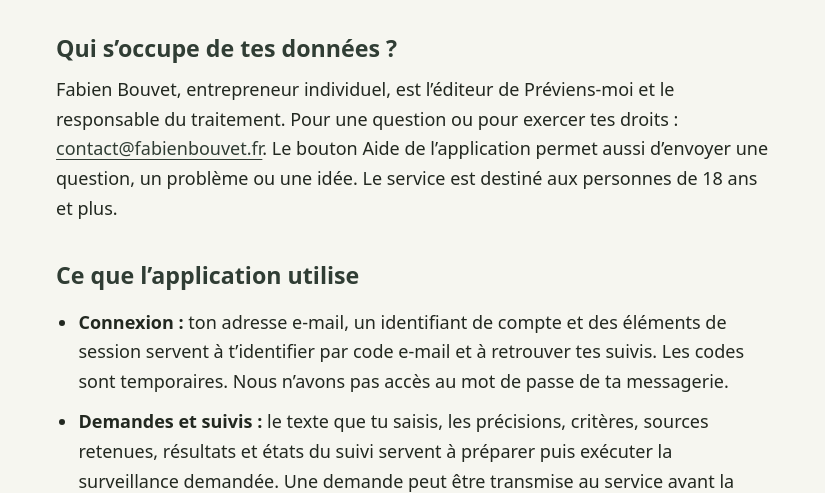
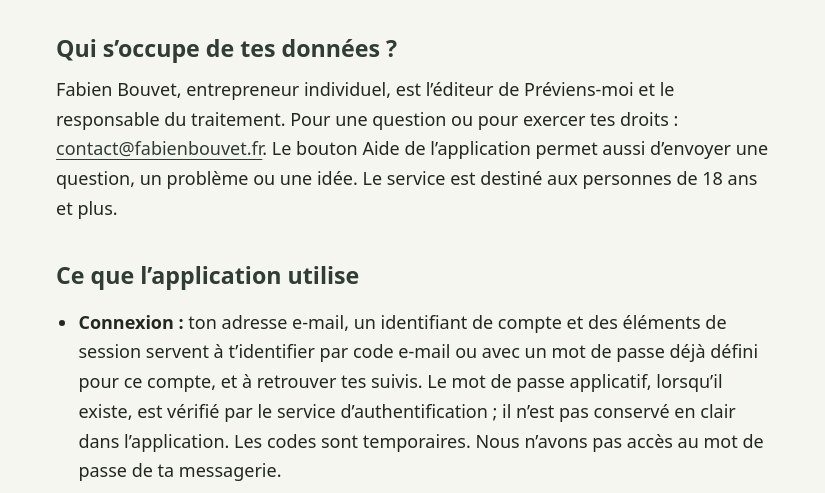
Before and after one commit to vbooo/app-policies, a plain HTML site: page previens-moi/fr.html in a window 1280 px wide. Shown: the part 326-819 px from the top of the page, without its empty margins (227-1052 px from the left). Drawn offline with Linux system fonts and the light colour scheme.

Commit message:
Describe optional existing-password authentication for Previens-moi

```diff
--- a/previens-moi/fr.html
+++ b/previens-moi/fr.html
@@ -4,7 +4,7 @@
 <main id="contenu"><h1>Politique de confidentialité</h1><p class="muted">Préviens-moi · application Android fr.previensmoi.app<br>Dernière mise à jour : 27 novembre 2026</p>
 <h2>Qui s’occupe de tes données ?</h2><p>Fabien Bouvet, entrepreneur individuel, est l’éditeur de Préviens-moi et le responsable du traitement. Pour une question ou pour exercer tes droits : <a href="mailto:contact@fabienbouvet.fr">contact@fabienbouvet.fr</a>. Le bouton Aide de l’application permet aussi d’envoyer une question, un problème ou une idée. Le service est destiné aux personnes de 18 ans et plus.</p>
 <h2>Ce que l’application utilise</h2><ul>
-<li><strong>Connexion :</strong> ton adresse e-mail, un identifiant de compte et des éléments de session servent à t’identifier par code e-mail et à retrouver tes suivis. Les codes sont temporaires. Nous n’avons pas accès au mot de passe de ta messagerie.</li>
+<li><strong>Connexion :</strong> ton adresse e-mail, un identifiant de compte et des éléments de session servent à t’identifier par code e-mail ou avec un mot de passe déjà défini pour ce compte, et à retrouver tes suivis. Le mot de passe applicatif, lorsqu’il existe, est vérifié par le service d’authentification ; il n’est pas conservé en clair dans l’application. Les codes sont temporaires. Nous n’avons pas accès au mot de passe de ta messagerie.</li>
 <li><strong>Demandes et suivis :</strong> le texte que tu saisis, les précisions, critères, sources retenues, résultats et états du suivi servent à préparer puis exécuter la surveillance demandée. Une demande peut être transmise au service avant la connexion. Un identifiant technique temporaire permet de retrouver sa préparation ; il n’est pas un compte utilisateur.</li>
 <li><strong>Notifications :</strong> une référence d’installation, le jeton Firebase du téléphone et la langue permettent d’envoyer les alertes autorisées et d’ouvrir le résultat concerné. L’autorisation Android est facultative ; les résultats restent consultables dans l’application.</li>
 <li><strong>Abonnement :</strong> Google Play gère le paiement. Notre serveur reçoit une référence technique d’achat, l’état de l’abonnement et les dates de période pour vérifier les droits et appliquer les limites. Nous ne recevons pas ton numéro de carte ni les coordonnées de ton compte bancaire.</li>
```
